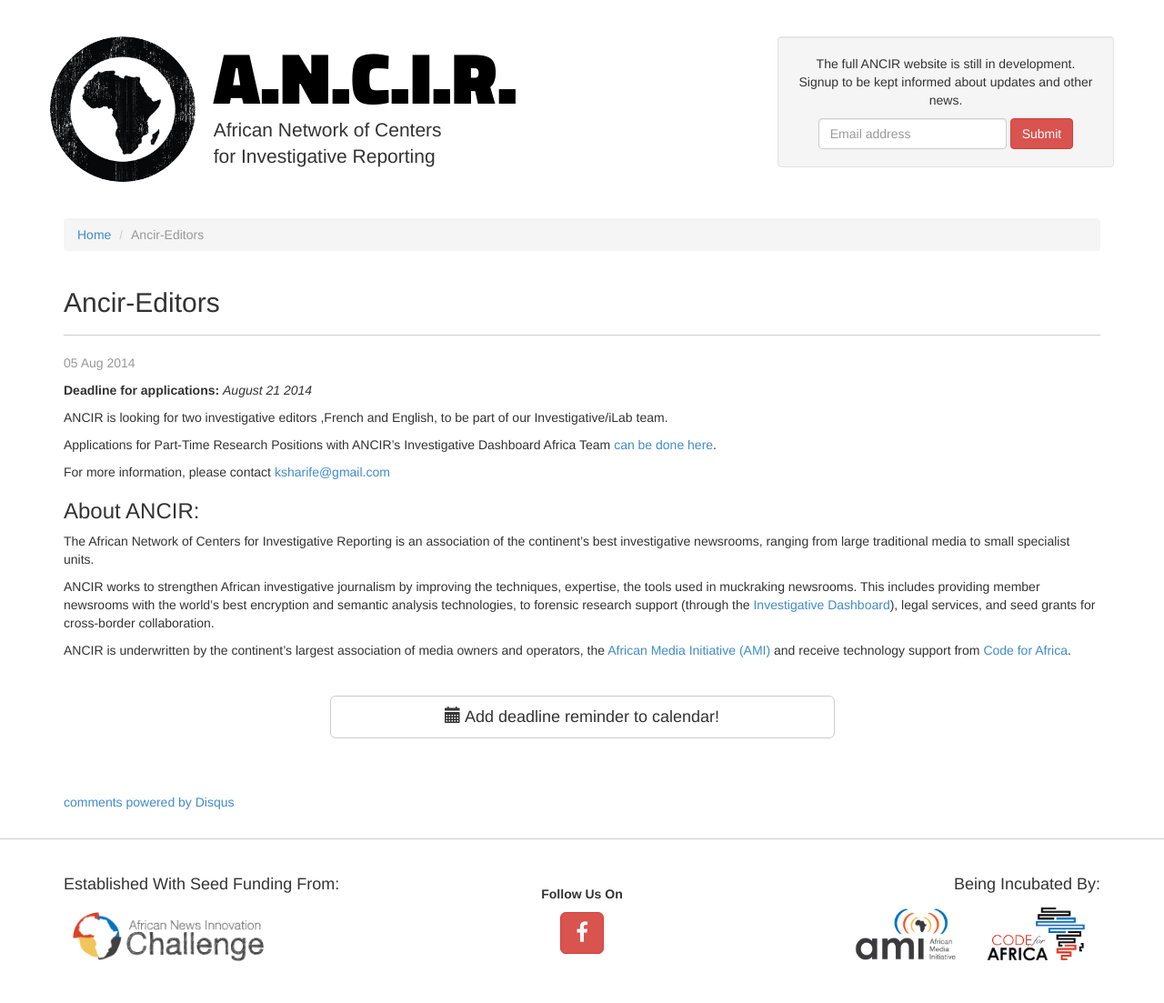
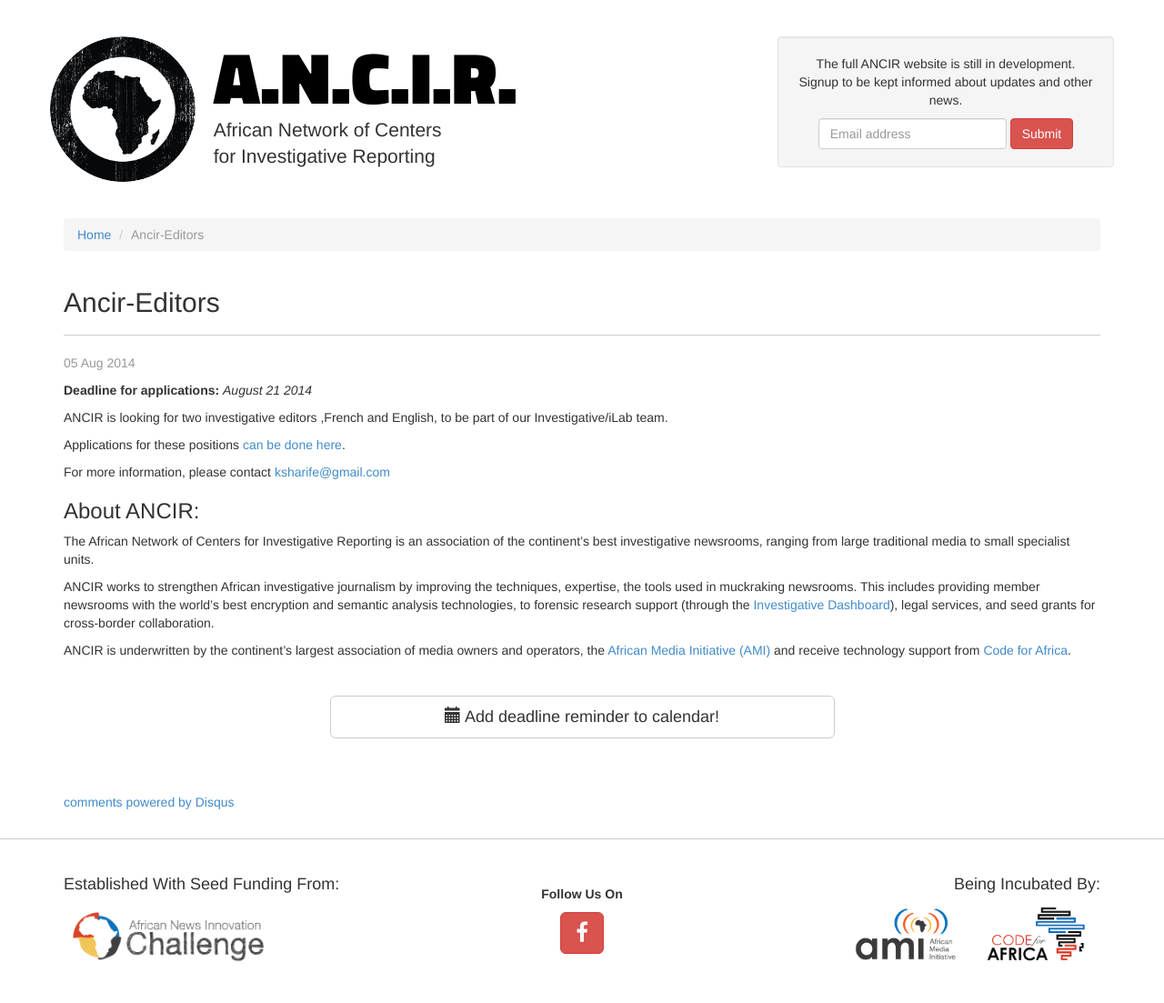
Before and after one commit to ANCIR/InvestigativeCenters.org, a Jekyll site: the page built from _posts/2014-08-05-ancir-editors.md, in a window 1280 px wide. Shown: the whole page at 91% size. Built offline with Jekyll 4.4.1, drawn with Linux system fonts in a browser that asks for light colours; nearby versions of some CDN libraries; some web fonts are replaced; Markdown is read by kramdown in place of the engine named in the settings; comment, search, counter and statistics services are not loaded.

Commit message:
Update 2014-08-05-ancir-editors.md

```diff
--- a/_posts/2014-08-05-ancir-editors.md
+++ b/_posts/2014-08-05-ancir-editors.md
@@ -9,7 +9,7 @@
 
 ANCIR is looking for two investigative editors ,French and English, to be part of our Investigative/iLab team.
 
-Applications for Part-Time Research Positions with ANCIR's Investigative Dashboard Africa Team <a href="https://docs.google.com/forms/d/17poWszRUcBkG3yzCWiLfvtSfVrkym45z8_Ypi2R-JlU/viewform?usp=send_form">can be done here</a>.
+Applications for these positions <a href="https://docs.google.com/forms/d/17poWszRUcBkG3yzCWiLfvtSfVrkym45z8_Ypi2R-JlU/viewform?usp=send_form">can be done here</a>.
 
 For more information, please contact [ksharife@gmail.com](mailto:ksharife@gmail.com)
 
```
